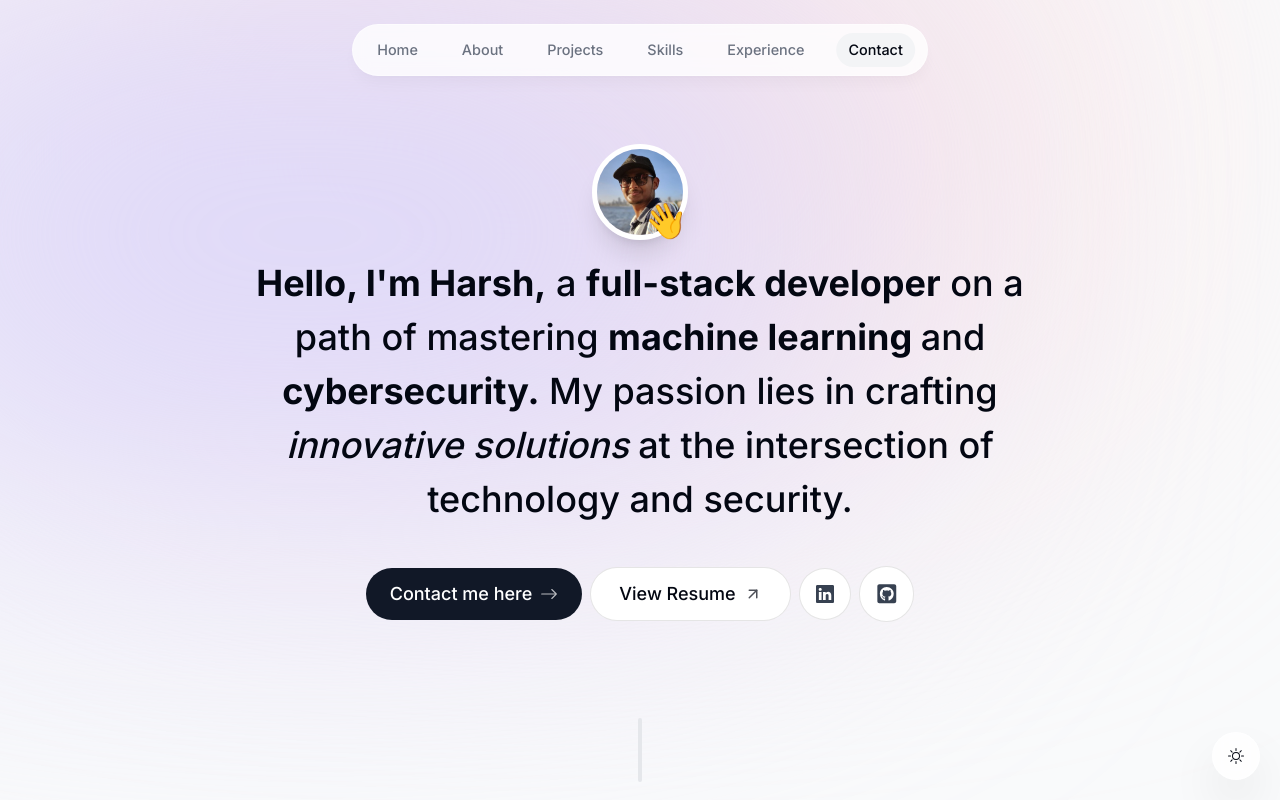
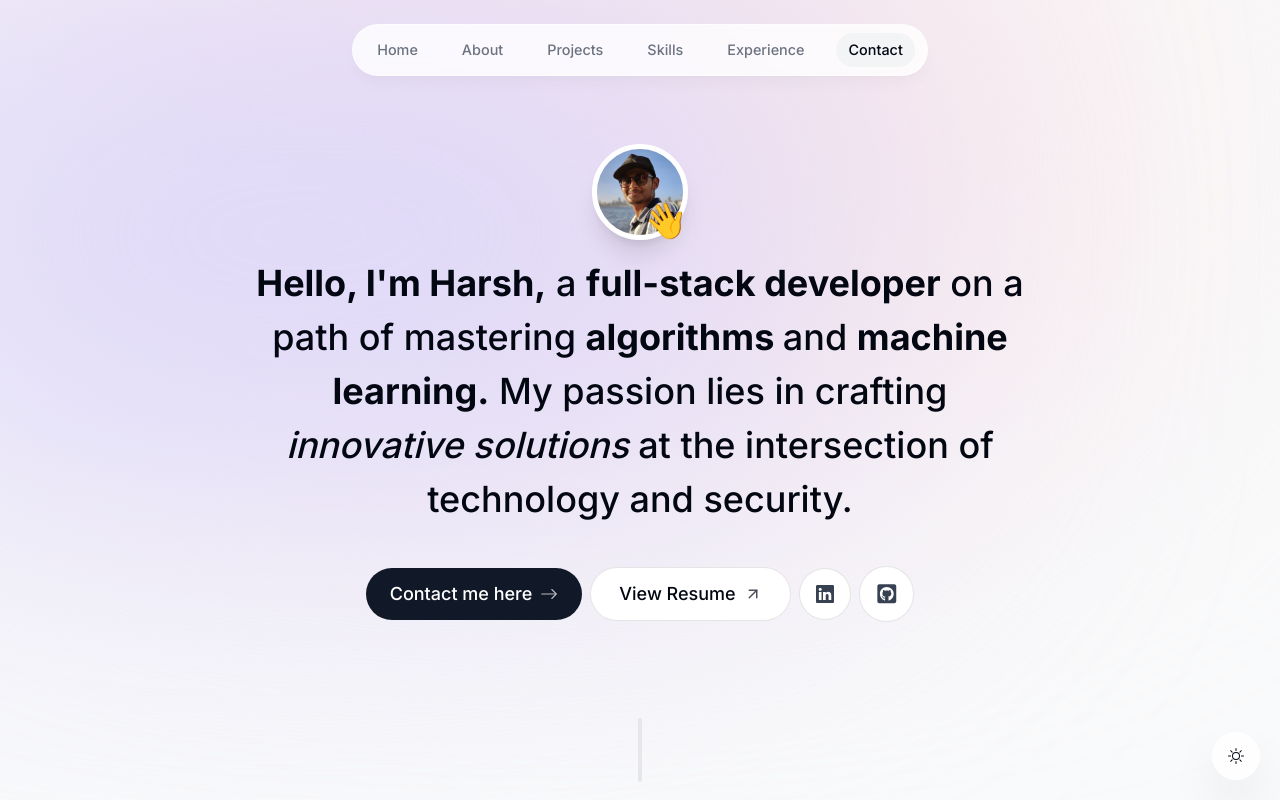
Before and after one commit to shaharsh624/portfolio-v2, a Next.js app: page / in a window 1280 px wide. Shown: the top 800 px of the page. Built offline with nearby package versions, Linux system fonts and the light colour scheme; no server answers.

Commit message:
Changes Introduction

```diff
--- a/components/intro.tsx
+++ b/components/intro.tsx
@@ -66,9 +66,9 @@ export default function Intro() {
         <span className="font-bold">Hello, I'm Harsh,</span> a{" "}
         <span className="font-bold">full-stack developer</span>
         {" on a path of mastering "}
-        <span className="font-bold">machine learning </span>
+        <span className="font-bold">algorithms </span>
         {" and "}
-        <span className="font-bold">cybersecurity.</span> My passion lies in
+        <span className="font-bold">machine learning.</span> My passion lies in
         crafting
         <span className="italic"> innovative solutions </span>
         {" at the intersection of technology and security."}
```
